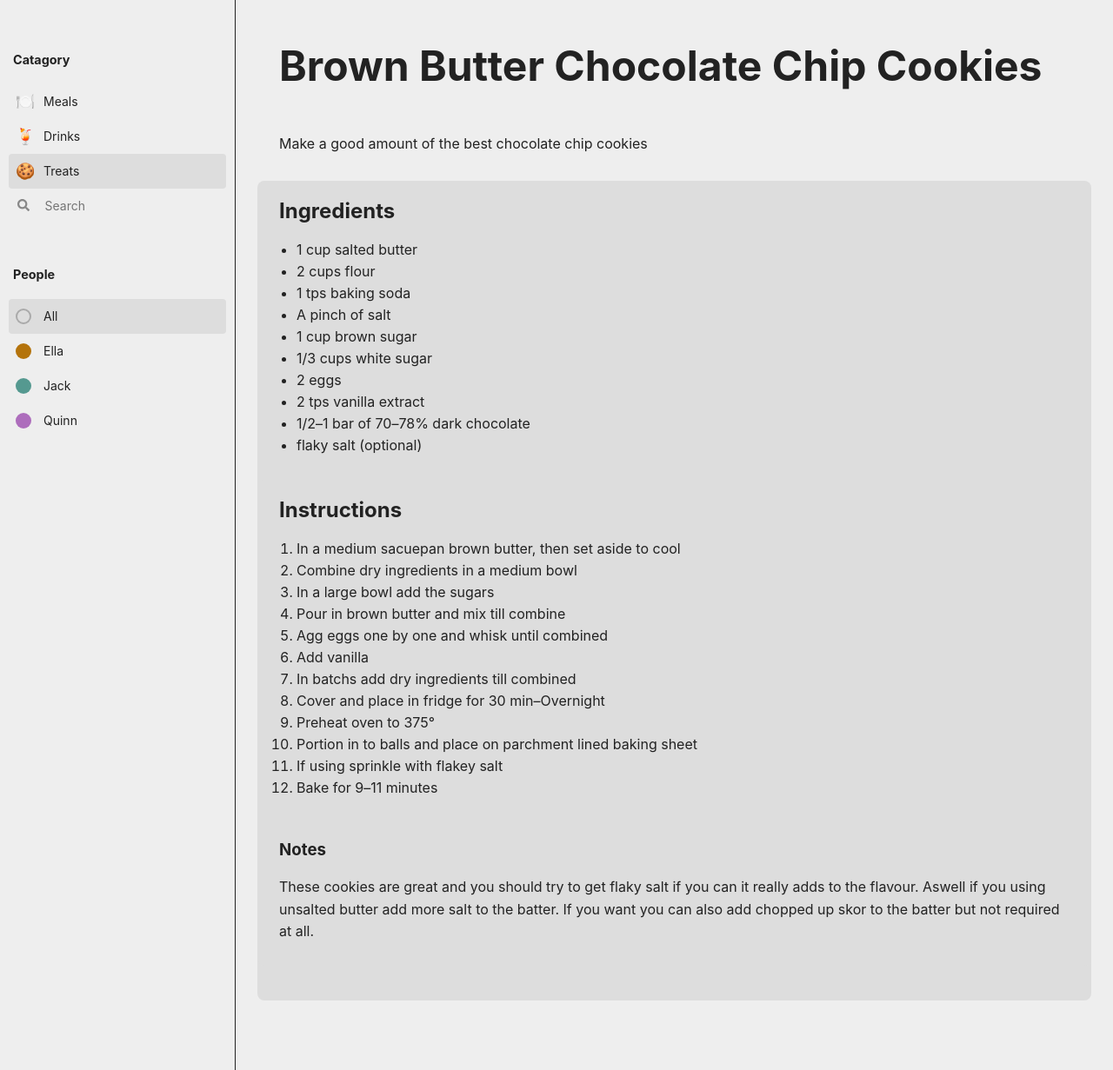
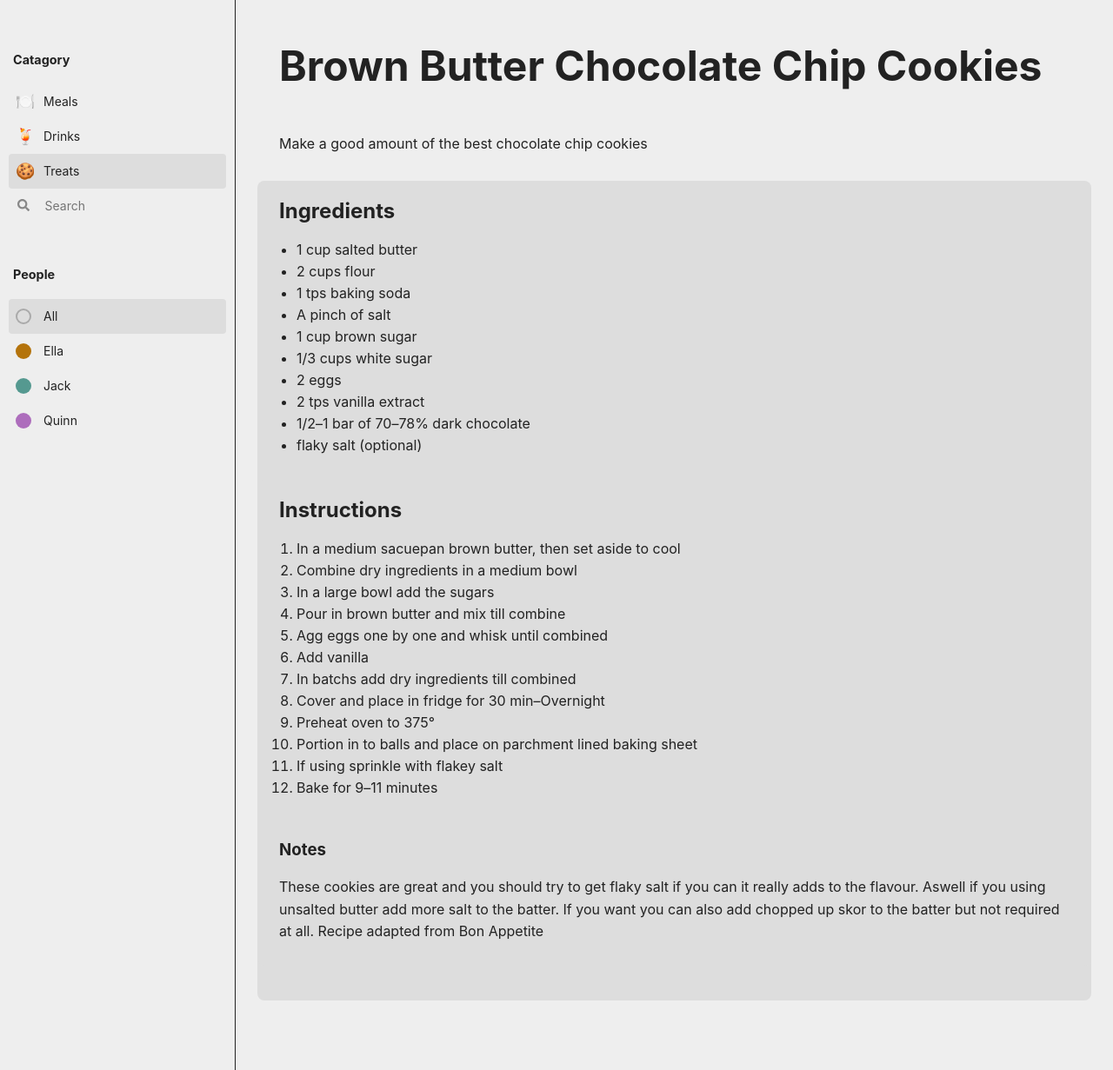
Before and after one commit to qjack001/Git-Cooking, a Jekyll site: the page built from _posts/treats/2020-07-27-brown-butter-chocolate-cookies.md, in a window 1280 px wide and 1231 px high. Shown: the whole window at 87% size. Built offline with Jekyll 4.4.1, drawn with Linux system fonts in a browser that asks for light colours.

Commit message:
Update 2020-07-27-brown-butter-chocolate-cookies.md

```diff
--- a/_posts/treats/2020-07-27-brown-butter-chocolate-cookies.md
+++ b/_posts/treats/2020-07-27-brown-butter-chocolate-cookies.md
@@ -42,3 +42,4 @@ Make a good amount of the best chocolate chip cookies
 
 These cookies are great and you should try to get flaky salt if you can it really adds to the flavour. Aswell if you using unsalted butter add more salt to the batter.
 If you want you can also add chopped up skor to the batter but not required at all.
+Recipe adapted from Bon Appetite
```
